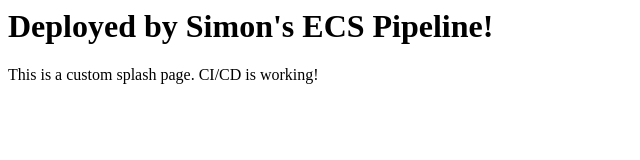
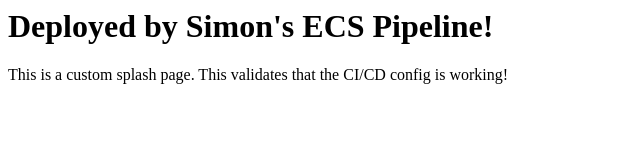
Before and after one commit to cloudsifar/fargate-blue-green, a plain HTML site: page index.html in a window 1280 px wide. Shown: the whole page, without its empty margins (0-640 px from the left). Drawn offline with Linux system fonts and the light colour scheme.

Commit message:
Update index.html
second edit

```diff
--- a/index.html
+++ b/index.html
@@ -2,6 +2,6 @@
   <head><title>It worked! 🚀</title></head>
   <body>
     <h1>Deployed by Simon's ECS Pipeline!</h1>
-    <p>This is a custom splash page. CI/CD is working!</p>
+    <p>This is a custom splash page. This validates that the CI/CD config is working!</p>
   </body>
 </html>
```
